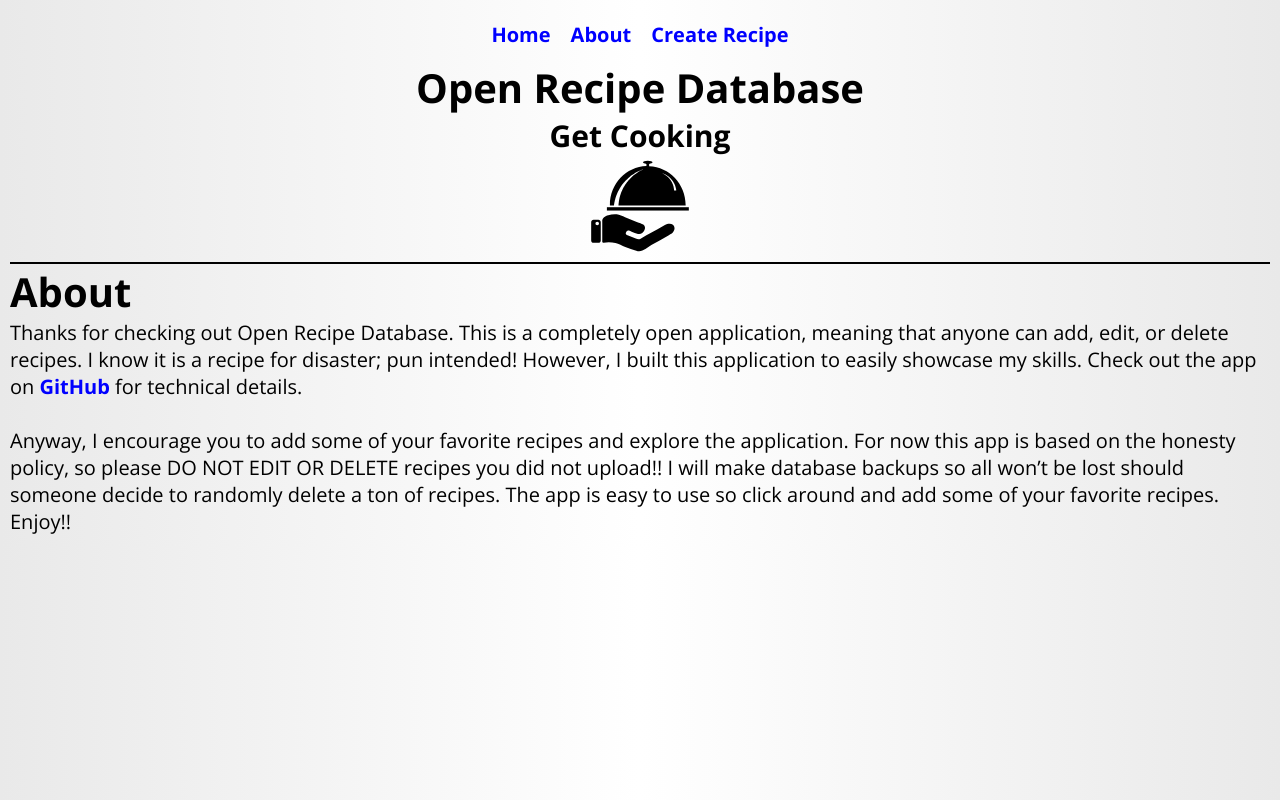
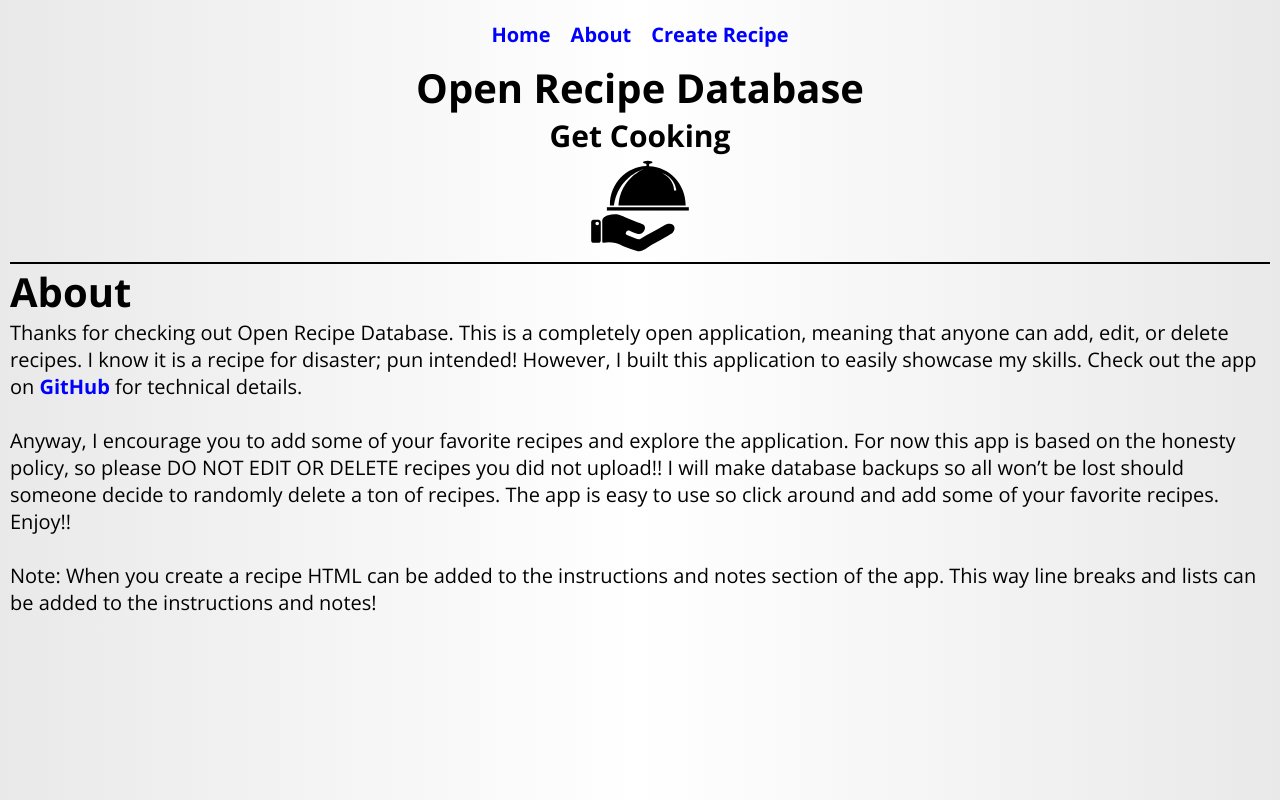
Before and after one commit to ARogala/open-recipe-db, a React (Create React App) app in the folder client/: page /about in a window 1280 px wide. Built offline with nearby package versions, Linux system fonts and the light colour scheme; what nosleep.js would draw is missing.

Commit message:
add html parser for notes and instructions

```diff
--- a/client/package.json
+++ b/client/package.json
@@ -4,6 +4,7 @@
   "private": true,
   "dependencies": {
     "date-fns": "^1.30.1",
+    "html-react-parser": "^0.6.4",
     "http-proxy-middleware": "^0.19.1",
     "lodash": "^4.17.11",
     "node-sass": "^4.11.0",
--- a/client/src/components/About.js
+++ b/client/src/components/About.js
@@ -24,6 +24,11 @@ const About = () => {
 				make database backups so all won’t be lost should someone decide to randomly delete a ton of recipes.
 				The app is easy to use so click around and add some of your favorite recipes. Enjoy!!
 			</p>
+			<br />
+			<p>
+				Note: When you create a recipe HTML can be added to the instructions and notes section of the app. This way line breaks and lists
+				can be added to the instructions and notes!
+			</p>
 		</div>
 	);
 };
--- a/client/src/components/Recipe.js
+++ b/client/src/components/Recipe.js
@@ -6,6 +6,7 @@ import { toast } from 'react-toastify';
 import { connect } from 'react-redux';
 import isEmpty from 'lodash/isEmpty';
 import NoSleep from 'nosleep.js';
+import parse from 'html-react-parser';
 
 import { getRecipeById, deleteRecipe, updateRecipes, updateRecipe } from '../redux/actions';
 
@@ -168,13 +169,13 @@ class Recipe extends React.Component {
 						<li className="recipeList__instructionsLI">
 							<p className="recipeList__instructionsLI-p">Instructions:</p>
 							<ul>
-								<p>{recipe[0].instructions}</p>
+								<p>{parse(recipe[0].instructions)}</p>
 							</ul>
 						</li>
 						<li className="recipeList__notesLI">
 							<p className="recipeList__notesLI-p">Notes:</p>
 							<ul>
-								<p>{recipe[0].notes}</p>
+								<p>{parse(recipe[0].notes)}</p>
 							</ul>
 						</li>
 					</ul>
```
Also changed, not shown: 1 other file (tests, documents, lock files or other folders).
